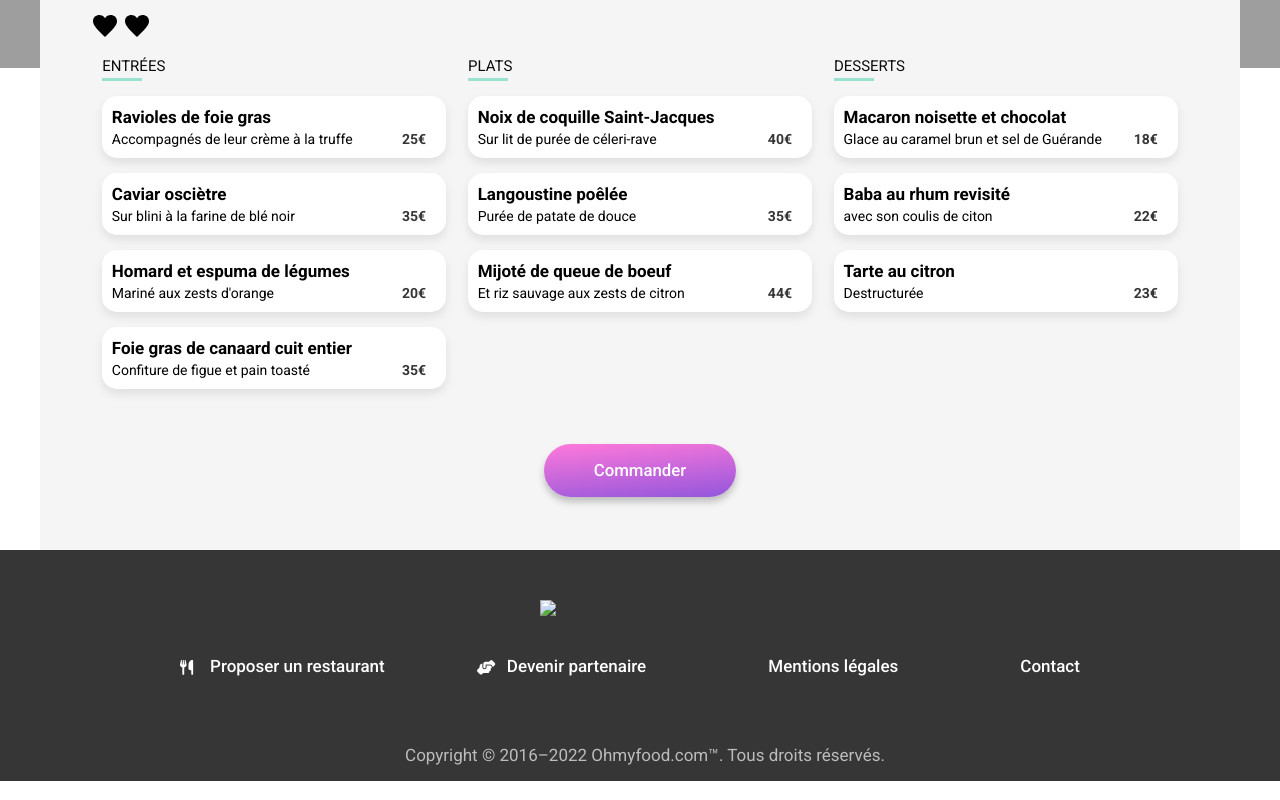
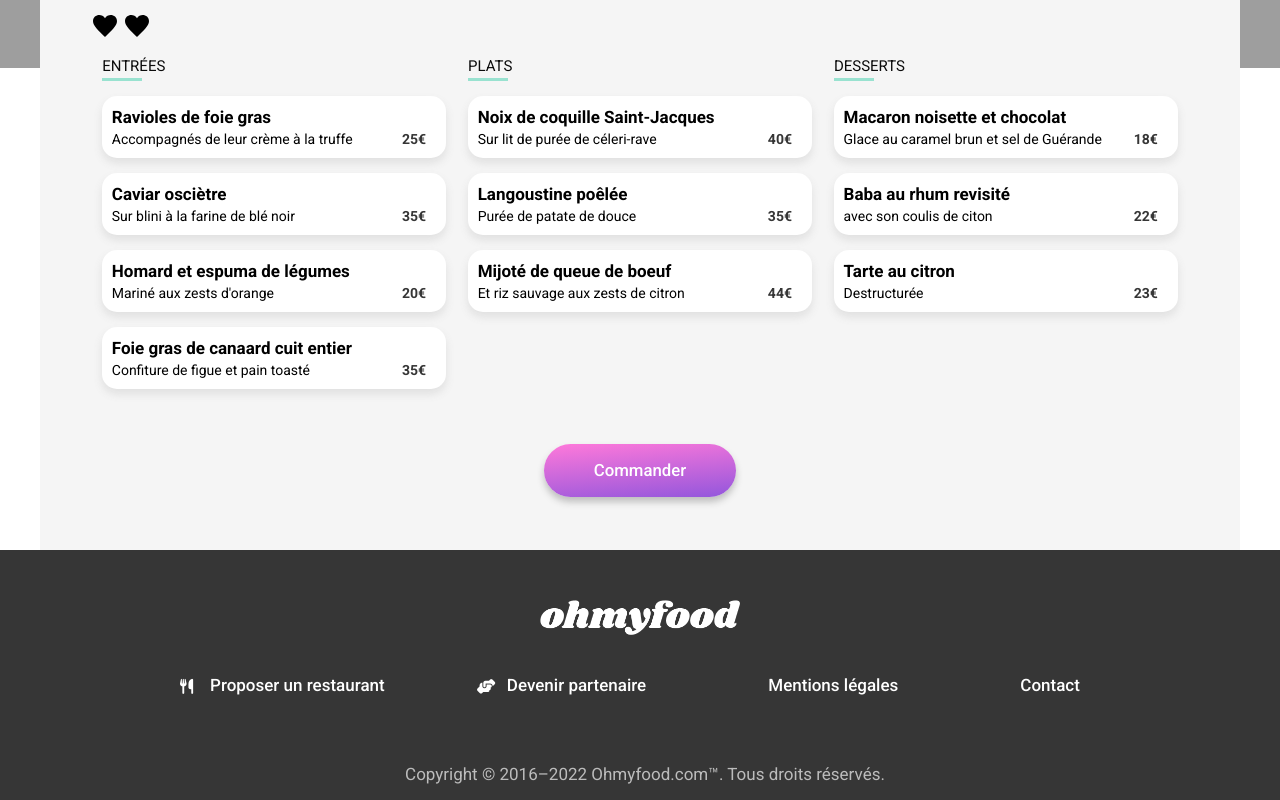
Before and after one commit to haroun-ab/P3_Ohmyfood, a plain HTML site: page menu-pages/Resto2-LaNoteEnchantee/index.html in a window 1280 px wide. Shown: the part 692-1492 px from the top of the page. Drawn offline with nearby package versions, Linux system fonts and the light colour scheme; files that its build step writes are made by us from their sources; the site is published under a folder, as on GitHub Pages, so addresses that start at the root find nothing; a web font is replaced by a local one.

Commit message:
page du chargement terminée

```diff
--- a/menu-pages/Resto2-LaNoteEnchantee/index.html
+++ b/menu-pages/Resto2-LaNoteEnchantee/index.html
@@ -145,8 +145,8 @@
     </section>
     <footer>
         <div class="footer-container">
-          <img src="/Images/logo/ohmyfood-white.png">
-          <div class="footer-text">
+            <img src="../../Images/logo/ohmyfood-white.png">
+            <div class="footer-text">
             <div class="footer-link">
               <a href="#" title="Envoyer une proposition">
                 <i class="fa-solid fa-utensils"></i>
```
Also changed, not shown: menu-pages/Resto1-LaPaletteDuGout/index.html (+1 -1 lines).
